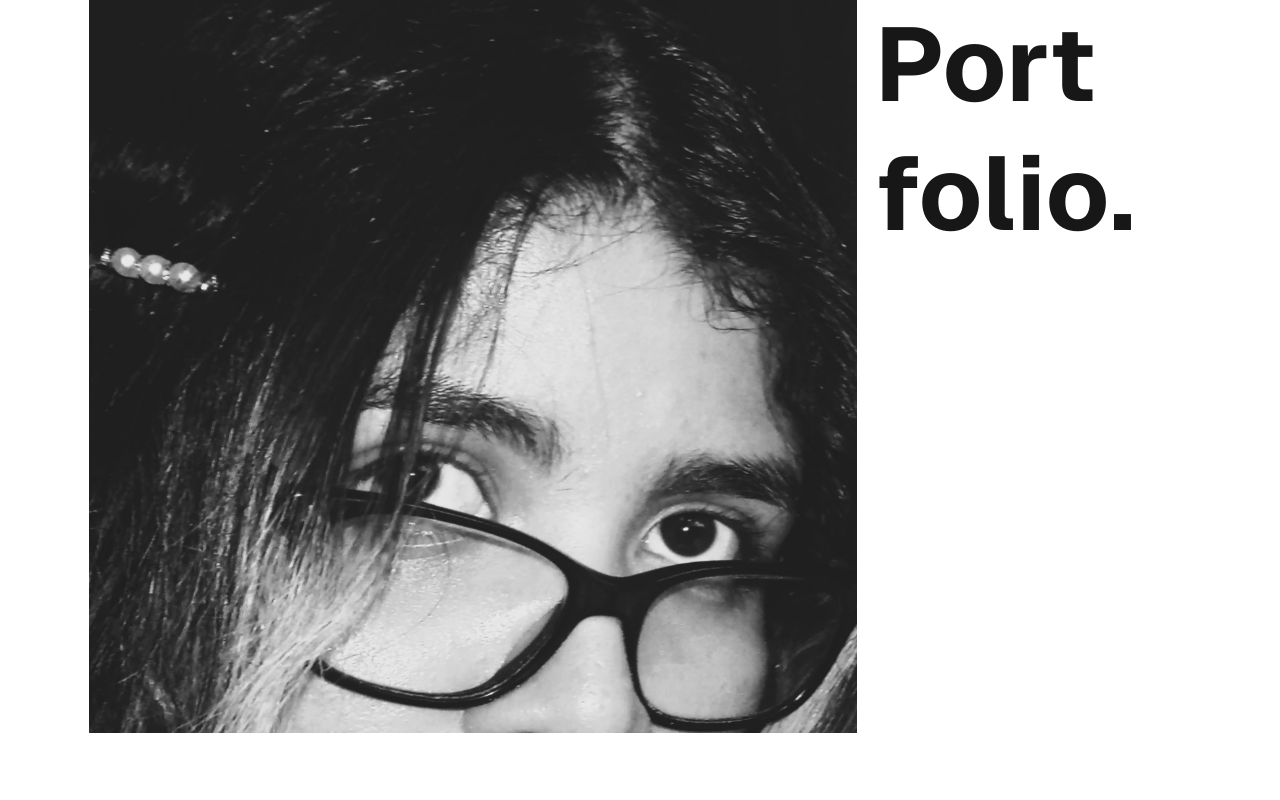
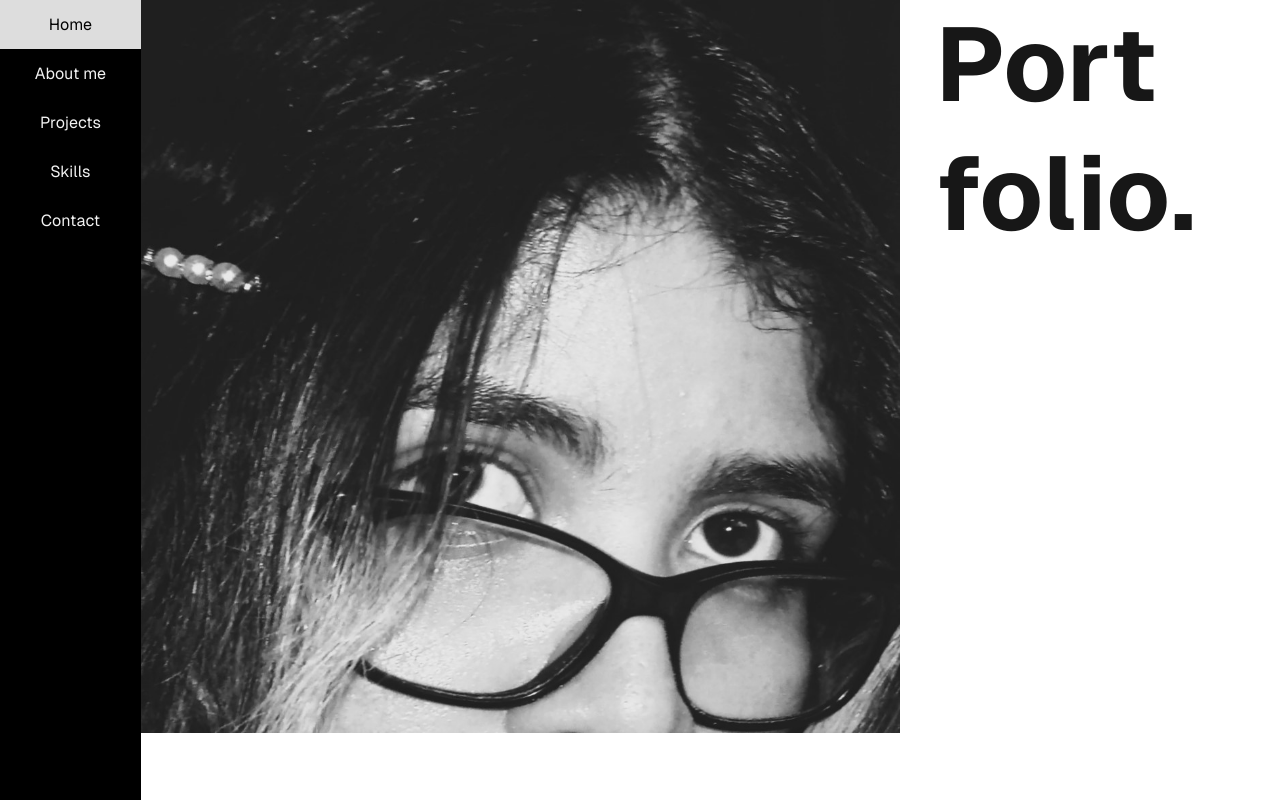
Before and after one commit to angelargd8/portfolio, a Next.js app: page / in a window 1280 px wide. Built offline with nearby package versions, Linux system fonts and the light colour scheme.

Commit message:
feat(add): navigation bar

```diff
--- /dev/null
+++ b/pages/navigationbar.js
@@ -0,0 +1,18 @@
+// import React, { useEffect, useState } from "react";
+import '../src/app/globals.css'
+import styles from "../styles/navigationbar.module.css";
+function NavBar(){
+    return(
+        <>
+        <div className={styles.navbar} >
+          <a href="/">Home</a>
+          <a href="/aboutme">About me</a>
+          <a href="/projects">Projects</a>
+          <a href="/skills">Skills</a>
+          <a href="/contact">Contact</a>
+        </div>
+        </>
+    )
+}
+
+export default NavBar;
--- a/src/app/page.js
+++ b/src/app/page.js
@@ -1,5 +1,6 @@
 import Image from "next/image";
 import styles from "./page.module.css";
+import NavBar from "../../pages/navigationbar";
 
 export default function Home() {
   return (
@@ -19,7 +20,7 @@ export default function Home() {
               <h1 className={styles.title}>Port</h1>
               <h1 className={styles.title}>folio.</h1>
             </div>
-
+            <NavBar/>
 
       </main>
 
--- a/src/app/page.module.css
+++ b/src/app/page.module.css
@@ -21,6 +21,7 @@
   position: relative;
   z-index: 1;
   animation: slideOut 2s ease-in-out;
+  margin-left: 15%;
 }
 .title{
   font-size: 6.5em;
@@ -38,7 +39,7 @@
   align-items: start;
   display: flex;
   z-index: 1;
-  margin-left: 10%;
+  margin-left: 15%;
   position: relative;
 
 }
--- /dev/null
+++ b/styles/navigationbar.module.css
@@ -0,0 +1,29 @@
+
+.navbar{
+    display: flex;
+    flex-direction: column;
+    position: fixed;
+    justify-content: flex-start;
+    align-items: flex-start;
+    background-color: black;
+    /* right: 0; */
+    top: 0;
+    width: 11%;
+    height: 100%;
+    z-index: 3;
+}
+
+.navbar a {
+    float: left;
+    display: block;
+    color: #f2f2f2;
+    text-align: center;
+    padding: 14px 16px;
+    text-decoration: none;
+    width: 100%;
+  }
+
+.navbar a:hover {
+  background-color: #ddd;
+  color: black;
+}
```
Also changed, not shown: pages/aboutme.js (added), pages/contact.js (added), pages/projects.js (added), pages/skills.js (added), styles/aboutme.module.css (added), styles/contact.module.css (added), styles/projects.module.css (added), styles/skills.module.css (added).
